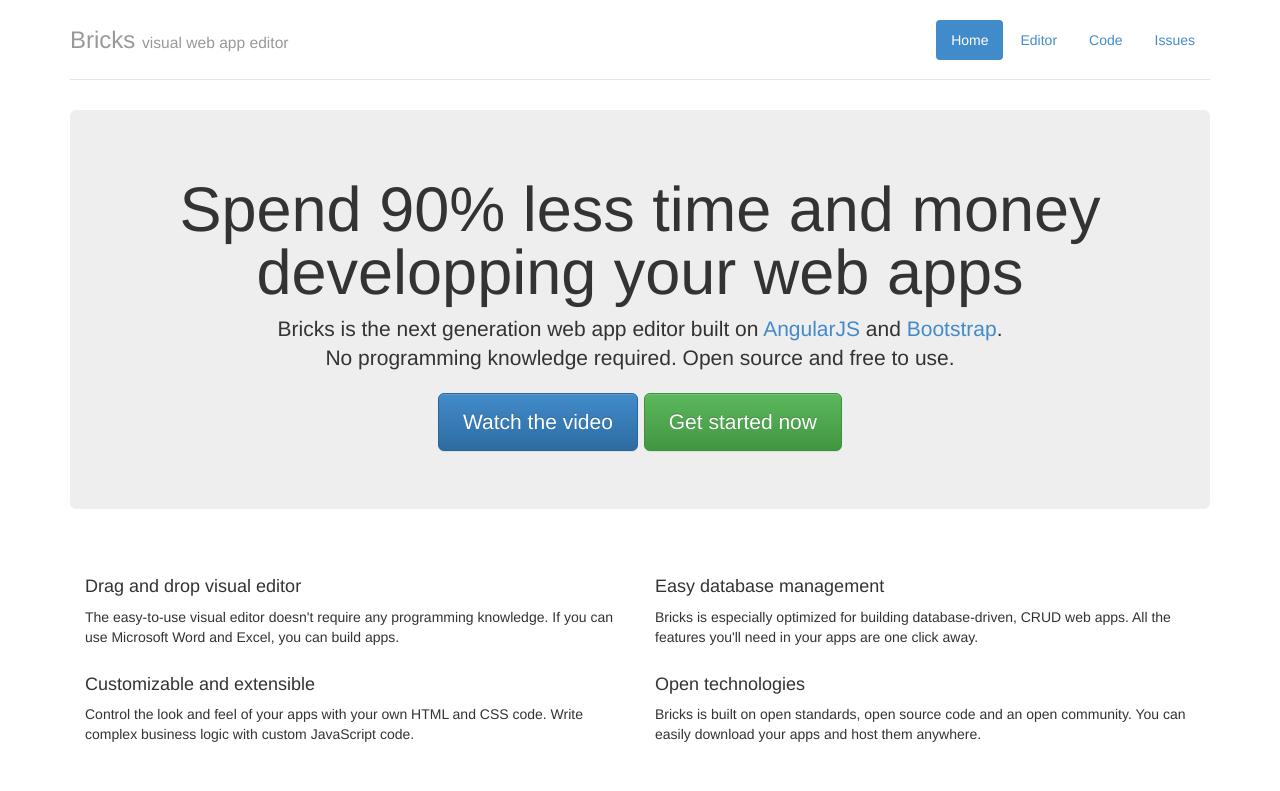
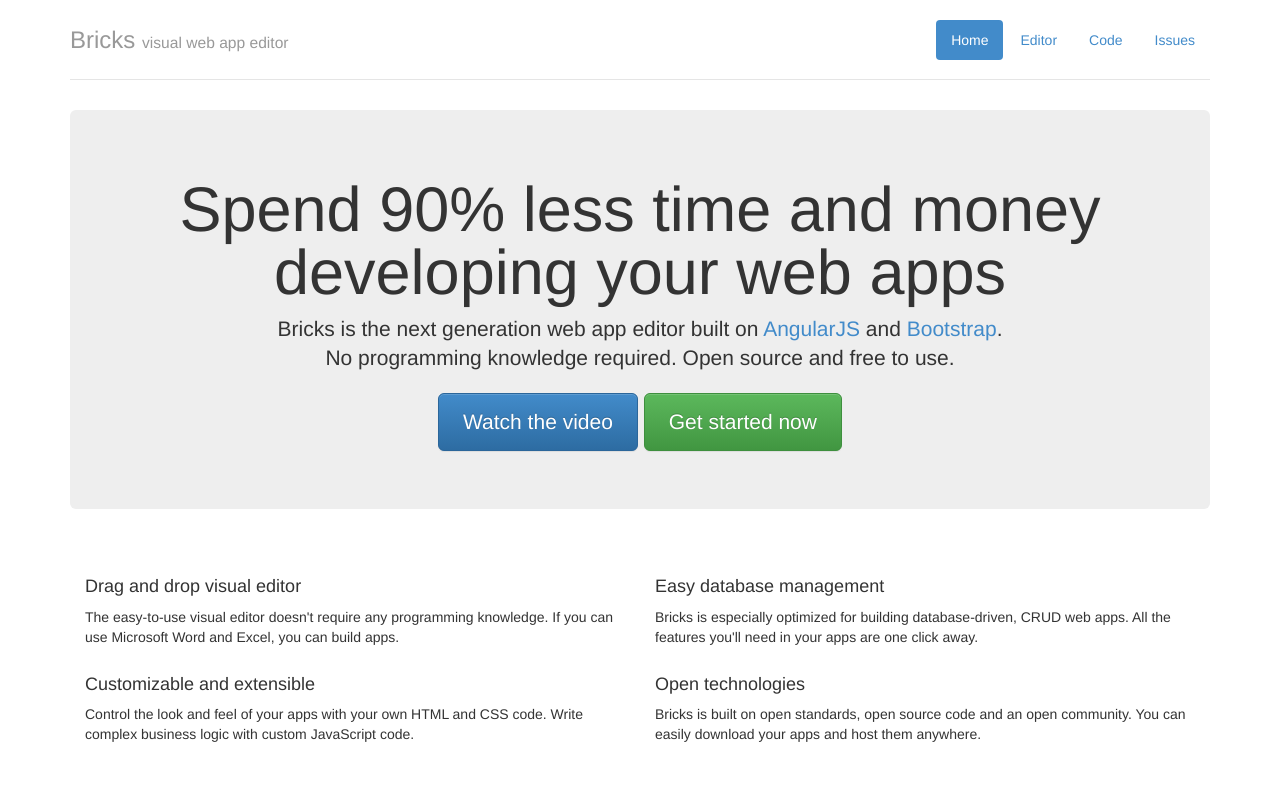
Before and after one commit to brickseditor/website, a website: page app/index.html in a window 1280 px wide. Shown: the top 791 px of the page. Drawn offline with nearby package versions, Linux system fonts and the light colour scheme.

Commit message:
Fixed typo s/developping/developing

```diff
--- a/app/index.html
+++ b/app/index.html
@@ -28,7 +28,7 @@
       </div>
 
       <div class="jumbotron">
-        <h1>Spend 90% less time and money developping your web apps</h1>
+        <h1>Spend 90% less time and money developing your web apps</h1>
         <p class="lead">Bricks is the next generation web app editor built on <a href="http://angularjs.org/">AngularJS</a>
         and <a href="http://getbootstrap.com/">Bootstrap</a>.
         <br />No programming knowledge required. Open source and free to use.</p>
```
